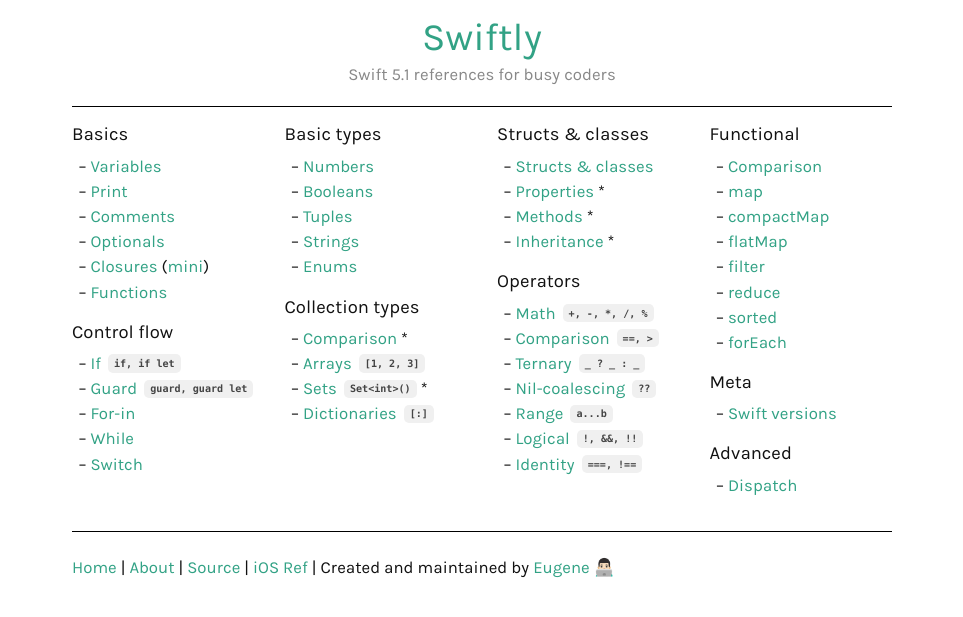
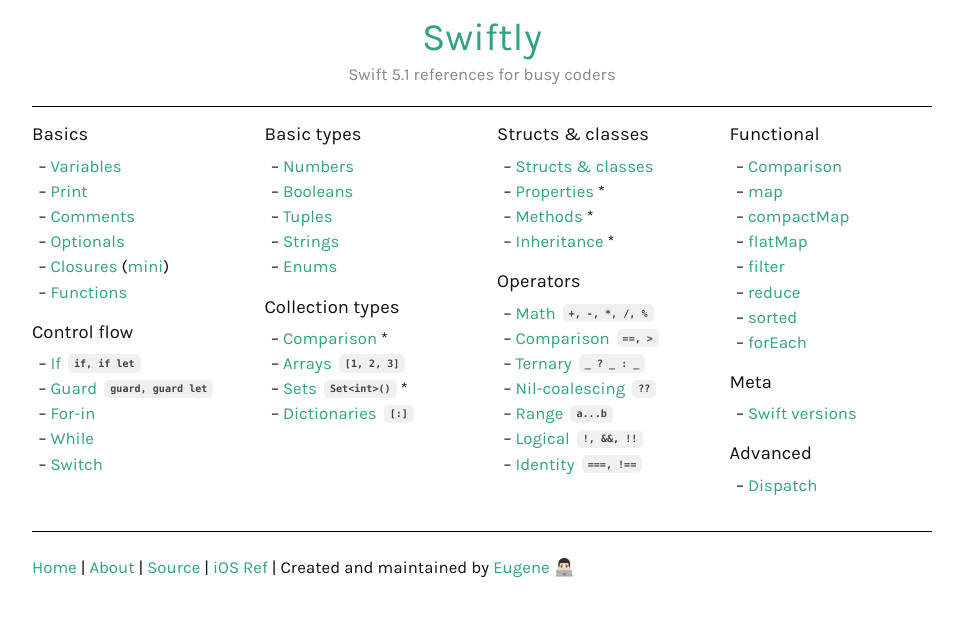
Before and after one commit to ebelinski/swiftly, a Jekyll site: the page built from index.md, in a window 1280 px wide. Shown: the top 617 px of the page, without its empty margins (158-1121 px from the left). Built offline with Jekyll 4.4.1, drawn with Linux system fonts in a browser that asks for light colours; comment, search, counter and statistics services are not loaded.

Commit message:
increase content width to 900px

```diff
--- a/css/main.scss
+++ b/css/main.scss
@@ -38,10 +38,10 @@ body {
 header, article, footer {
   text-align: left;
   margin: 0 auto;
-  max-width: 820px !important;
+  max-width: 900px !important;
 }
 
-@media screen and (min-width: 850px) {
+@media screen and (min-width: 930px) {
   header, article, footer {
     padding-left: 0px !important;
     padding-right: 0px !important;
```
